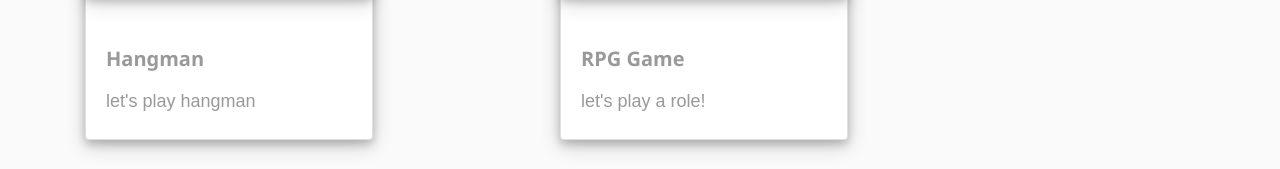
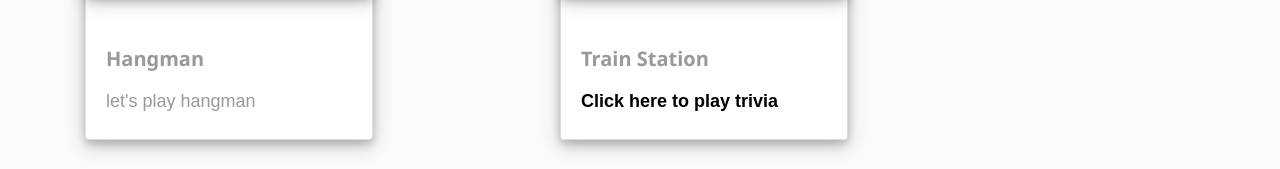
Before and after one commit to jasonfleming1/Bootstrap-Portfolio, a plain HTML site: page portfolio.html in a window 1280 px wide. Shown: the part 456-625 px from the top of the page. Drawn offline with nearby package versions, Linux system fonts and the light colour scheme; a script that the page names is missing.

Commit message:
added train

```diff
--- a/portfolio.html
+++ b/portfolio.html
@@ -63,8 +63,8 @@
                 <div class="card" style="width: 18rem;">
                     <img src="https://media.giphy.com/media/v12FFFTON0WgE/giphy.gif" class="card-img-top" alt="rpg">
                     <div class="card-body">
-                        <h5 class="card-title">RPG Game</h5>
-                        <p class="card-text">let's play a role!</p>
+                        <h5 class="card-title">Train Station</h5>
+                        <a id="link" class="card-text" href="https://jasonfleming1.github.io/trainstation/" target="_blank">Click here to play trivia</a>
                     </div>
                 </div>
             </div>
```
